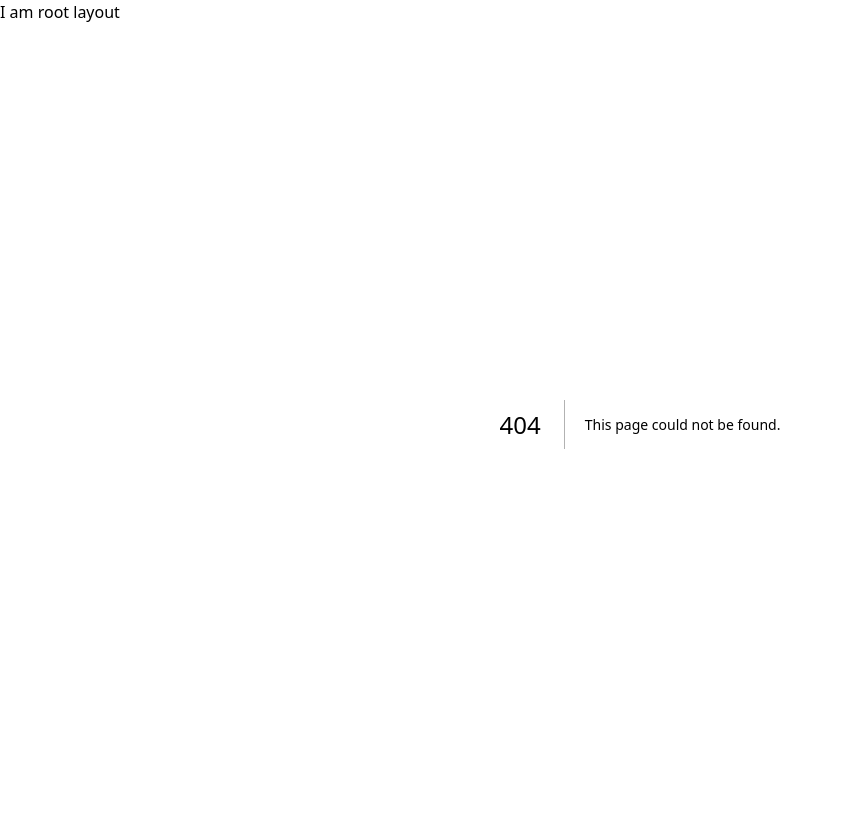
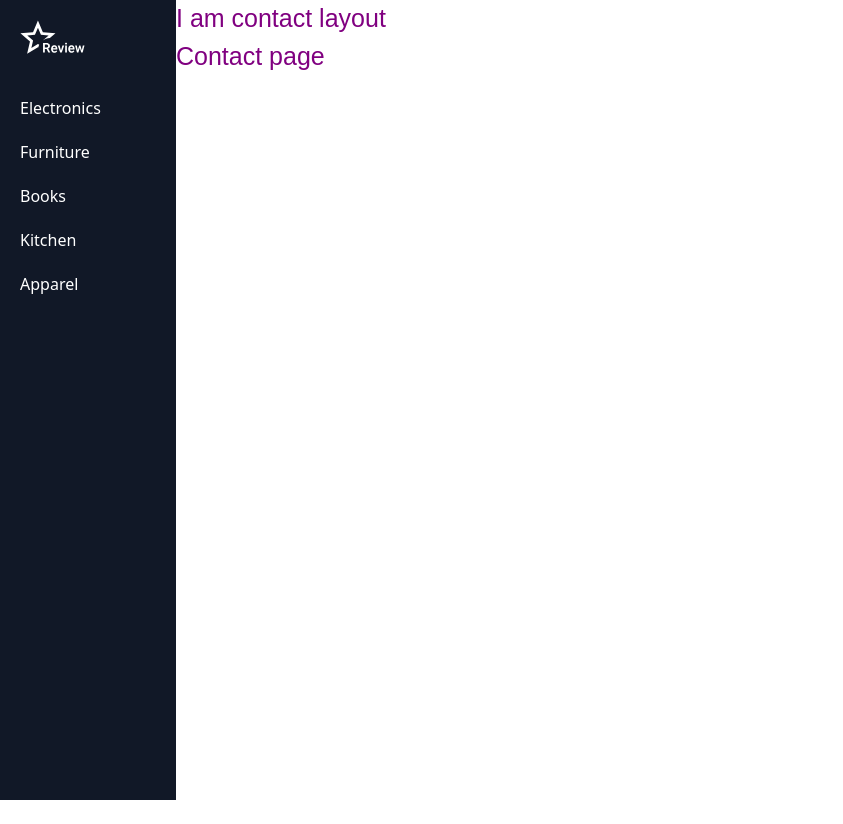
Before and after one commit to WeiWeiWe/nextjs13-typescript-tailwindcss, a Next.js app: page /contact in a window 1280 px wide. Before the commit this address had no page. Shown: the whole page, without its empty margins (0-843 px from the left). After the commit the page ends 800 px from the top, so only its background shows below. Built offline with nearby package versions, Linux system fonts and the light colour scheme.

Commit message:
20231005 - 1 - Layout.

```diff
--- /dev/null
+++ b/app/about/page.tsx
@@ -0,0 +1,9 @@
+import { NextPage } from 'next';
+
+interface IProps {}
+
+const About: NextPage<IProps> = () => {
+  return <div>About page</div>;
+};
+
+export default About;
--- /dev/null
+++ b/app/apparel/page.tsx
@@ -0,0 +1,9 @@
+import { NextPage } from 'next';
+
+interface IProps {}
+
+const Apparel: NextPage<IProps> = () => {
+  return <div>Apparel page</div>;
+};
+
+export default Apparel;
--- /dev/null
+++ b/app/books/page.tsx
@@ -0,0 +1,9 @@
+import { NextPage } from 'next';
+
+interface IProps {}
+
+const Books: NextPage<IProps> = () => {
+  return <div>Books page</div>;
+};
+
+export default Books;
--- /dev/null
+++ b/app/contact/contact.module.css
@@ -0,0 +1,5 @@
+.title {
+  font-size: 25px;
+  color: purple;
+  font-family: Arial, Helvetica, sans-serif;
+}
--- /dev/null
+++ b/app/contact/layout.tsx
@@ -0,0 +1,14 @@
+import style from './contact.module.css';
+
+export default function ContactLayout({
+  children,
+}: {
+  children: React.ReactNode;
+}) {
+  return (
+    <>
+      <h1 className={style.title}>I am contact layout</h1>
+      {children}
+    </>
+  );
+}
--- /dev/null
+++ b/app/contact/page.tsx
@@ -0,0 +1,10 @@
+import { NextPage } from 'next';
+import style from './contact.module.css';
+
+interface IProps {}
+
+const Contact: NextPage<IProps> = () => {
+  return <div className={style.title}>Contact page</div>;
+};
+
+export default Contact;
--- /dev/null
+++ b/app/electronics/page.tsx
@@ -0,0 +1,9 @@
+import { NextPage } from 'next';
+
+interface IProps {}
+
+const Electronics: NextPage<IProps> = () => {
+  return <div>Electronics page</div>;
+};
+
+export default Electronics;
--- /dev/null
+++ b/app/furniture/page.tsx
@@ -0,0 +1,9 @@
+import { NextPage } from 'next';
+
+interface IProps {}
+
+const Furniture: NextPage<IProps> = () => {
+  return <div>Furniture page</div>;
+};
+
+export default Furniture;
--- /dev/null
+++ b/app/kitchen/page.tsx
@@ -0,0 +1,9 @@
+import { NextPage } from 'next';
+
+interface IProps {}
+
+const Kitchen: NextPage<IProps> = () => {
+  return <div>Kitchen page</div>;
+};
+
+export default Kitchen;
--- a/app/layout.tsx
+++ b/app/layout.tsx
@@ -1,4 +1,5 @@
 import './globals.css';
+import MainNav from '../components/MainNav';
 
 export default function RootLayout({
   children,
@@ -9,8 +10,10 @@ export default function RootLayout({
     <html>
       <head />
       <body>
-        <h1>I am root layout</h1>
-        {children}
+        <div className="w-44">
+          <MainNav />
+        </div>
+        <div className="ml-44">{children}</div>
       </body>
     </html>
   );
--- a/components/MainNav.tsx
+++ b/components/MainNav.tsx
@@ -1,17 +1,27 @@
 import { FC } from 'react';
 import Link from 'next/link';
 import Logo from './Logo';
+import navItems from '../utils/nav-items';
 
 interface IProps {}
 
 const MainNav: FC<IProps> = () => {
   return (
-    <div className="bg-gray-900 fixed top-0 left-0 bottom-0 w-44">
-      <Link href="/">
-        <a>
-          <Logo />
-        </a>
+    <div className="bg-gray-900 text-white fixed top-0 left-0 bottom-0 w-44 p-5">
+      <Link className="block mb-10" href="/">
+        <Logo />
       </Link>
+      {/* nav items */}
+      <div className="space-y-5">
+        {Array.isArray(navItems) &&
+          navItems.map((item) => {
+            return (
+              <Link className="block" key={item?.slug} href={item?.slug}>
+                {item?.title || ''}
+              </Link>
+            );
+          })}
+      </div>
     </div>
   );
 };
--- /dev/null
+++ b/utils/nav-items.ts
@@ -0,0 +1,9 @@
+const navItems = [
+  { title: 'Electronics', slug: 'electronics' },
+  { title: 'Furniture', slug: 'furniture' },
+  { title: 'Books', slug: 'books' },
+  { title: 'Kitchen', slug: 'kitchen' },
+  { title: 'Apparel', slug: 'apparel' },
+];
+
+export default navItems;
```
